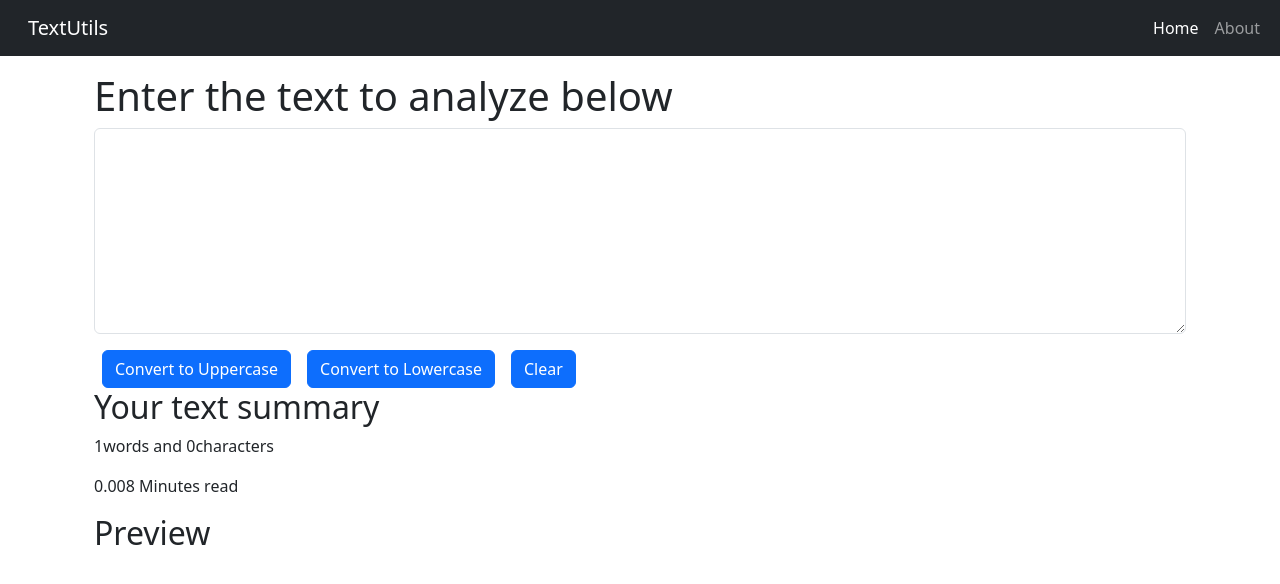
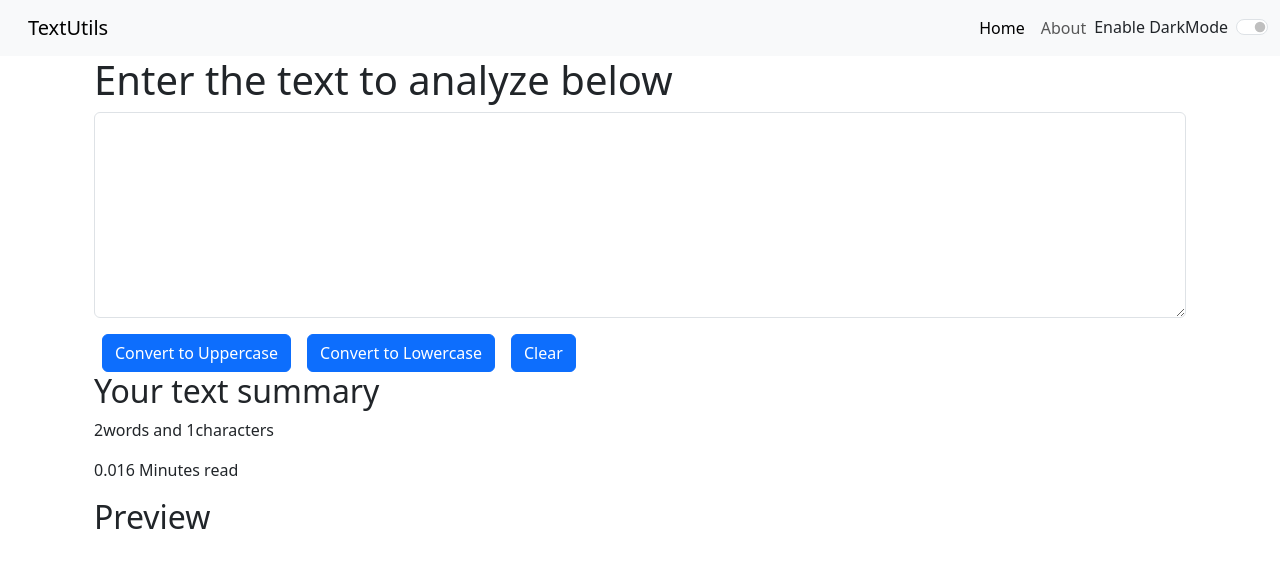
Before and after one commit to anshi-the-coder/ReactJS, a React (Create React App) app in the folder my-appcreate-react-app/: page / in a window 1280 px wide. Shown: the top 584 px of the page. Built offline with nearby package versions, Linux system fonts and the light colour scheme.

Commit message:
Enable dark mode and use of switch(radio button)

```diff
--- a/my-appcreate-react-app/src/App.js
+++ b/my-appcreate-react-app/src/App.js
@@ -1,16 +1,30 @@
+import { useState } from "react";
 import "./App.css";
 import Navbar from "./components/Navbar";
 // import About from "./components/About";
  import TextForm from "./components/TextForm";
 
-function App() {
+
+ function App() {
+  const[mode,setMode]= useState('light') // whether dark mode is enabled or not
+  const toggleMode=()=>{
+    if(mode==='light'){
+      setMode('dark')
+      document.body.style.backgroundColor='grey'
+      document.body.style.color="white"
+    }else{
+    setMode('light')
+    document.body.style.backgroundColor='#fff'
+    document.body.style.color="black"
+    }
+  }
   return (
     <>
-      {/* <Navbar title="TextUtils" aboutText="AboutbTextUtils"/> */}
-      <Navbar title="TextUtils" />
-      <div className="container my-3">
+     {/* <Navbar title="TextUtils" aboutText="AboutbTextUtils"/> */}
+     <Navbar title="TextUtils" mode={mode} toggleMode={toggleMode} aboutText="About" />
+      <div className="container" my-3>
 
-      <TextForm heading="Enter the text to analyze below"/>
+      <TextForm heading="Enter the text to analyze below" mode={mode} />
       {/* <About/> */}
       </div>
     </>
--- a/my-appcreate-react-app/src/components/Navbar.js
+++ b/my-appcreate-react-app/src/components/Navbar.js
@@ -1,8 +1,11 @@
-import React from 'react'
+import React from "react";
+import propTypes from "prop-types";
 
 export default function Navbar(props) {
   return (
-        <nav className="navbar navbar-expand-lg navbar-dark bg-dark">
+    <nav
+      className={`navbar navbar-expand-lg navbar-${props.mode} bg-${props.mode}`}
+    >
       <div className="container-fluid">
         <a className="navbar-brand" href="/">
           {props.title}
@@ -26,8 +29,8 @@
               </a>
             </li>
             <li className="nav-item">
-                <a className="nav-link" href="/">
-                 About
+              <a className="nav-link " href="/">
+                {props.aboutText}
               </a>
             </li>
           </ul>
@@ -42,10 +45,27 @@
                 Search
               </button>
             </form> */}
+          <div className={`form-check form-switch text-${props.mode==="light"?"dark":"light"}`}>
+            <input
+              className="form-check-input" onClick={props.toggleMode}
+              type="checkbox"
+              role="switch"
+              id="flexSwitchCheckDefault"
+            />
+            <label className="form-check-label" htmlFor="flexSwitchCheckDefault">
+             Enable DarkMode
+            </label>
+          </div>
         </div>
       </div>
     </nav>
-
-
-  )
+  );
 }
+Navbar.propType = {
+  title: propTypes.string.isRequired,
+  aboutText: propTypes.string.isRequired,
+};
+Navbar.defaultProps = {
+  title: "Set title here",
+  aboutText: "About",
+};
--- a/my-appcreate-react-app/src/components/TextForm.js
+++ b/my-appcreate-react-app/src/components/TextForm.js
@@ -20,15 +20,15 @@
         console.log("On change")
         setText(event.target.value)
     }
-const [text,setText]=useState('')
+const [text,setText]=useState(" ")
 // text="new text" // wrong way to change the state
 // setText("new text") // correct way to change the state
   return (
     <>
     <div className='container'>
         <h1>{props.heading}</h1>
-      <div className="mb-3">
-  <textarea className="form-control" value={text} onChange={handleOnChange} id="myBox" rows="8"></textarea>
+      <div className= "mb-3">
+  <textarea className="form-control" value={text} onChange={handleOnChange} style={{backgroundColor:props.mode==="dark"?"grey":"white"}} id="myBox" rows="8"></textarea>
 </div>
 <button className='btn btn-primary mx-2' onClick={handleUpClick}>Convert to Uppercase</button>
 <button className='btn btn-primary mx-2' onClick={handleLowClick}>Convert to Lowercase</button>
```
Lines whose indentation alone changed are shown as unchanged.
